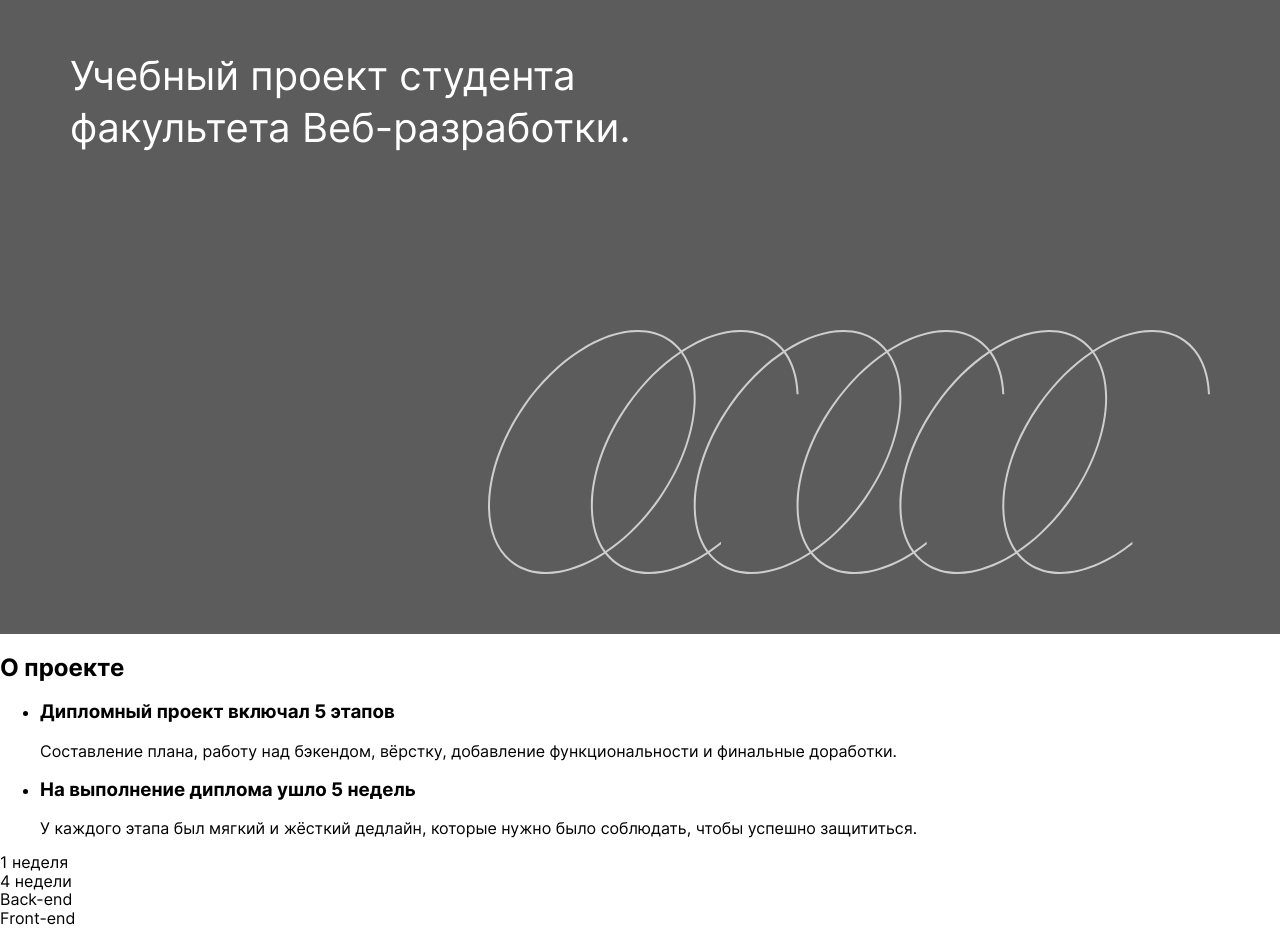
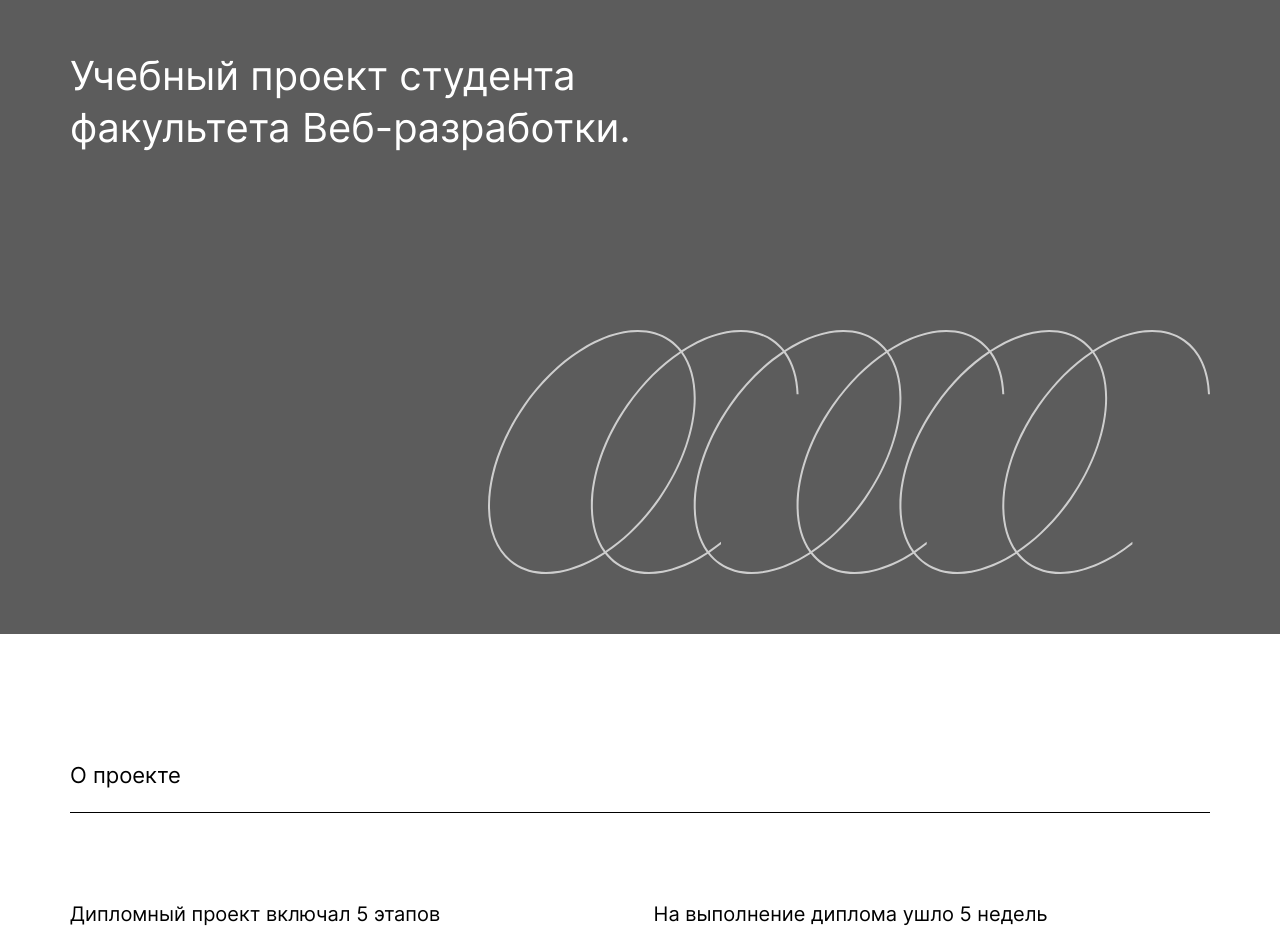
Before and after one commit to darud4/movies-explorer-frontend, a React (Create React App) app: page / in a window 1280 px wide. Shown: the top 952 px of the page. Before the commit the page ends 928 px from the top, so only its background shows below. Built offline with nearby package versions, Linux system fonts and the light colour scheme.

Commit message:
feat: make up about page on desktop

```diff
--- a/src/components/Main/AboutProject/AboutProject.css
+++ b/src/components/Main/AboutProject/AboutProject.css
@@ -1 +1,70 @@
-.about-project {}
+.about-project {
+  padding: 110px 70px 44px;
+}
+
+.about-project__texts {
+  list-style: none;
+  margin: 0;
+  padding: 0;
+  display: flex;
+  gap: 40px;
+  margin-top: 70px;
+  padding-bottom: 110px;
+}
+
+.about-project__subtitle {
+  font-size: 20px;
+  font-weight: 400;
+  line-height: 24px;
+  margin: 0;
+  padding: 0;
+}
+
+.about-project__caption {
+  font-size: 14px;
+  font-weight: 400;
+  line-height: 20px;
+  margin: 0;
+  padding: 0;
+  margin-top: 26px;
+}
+
+.about-project__title {
+  font-size: 22px;
+  font-weight: 400;
+  line-height: 27px;
+  display: inline-block;
+  width: 100%;
+  border-bottom: 1px solid black;
+  padding-bottom: 23px;
+}
+
+.time {
+  display: grid;
+  grid-template-columns: 1fr 4fr;
+}
+
+.time__bar {
+  display: flex;
+  background-color: rgba(242, 242, 242, 1);
+  height: 36px;
+  justify-content: center;
+  align-items: center;
+  font-size: 14px;
+  font-weight: 400;
+  line-height: 17px;
+}
+.time__bar_green {
+  background-color: rgba(43, 224, 128, 1);
+}
+
+.time__caption {
+  color: rgba(160, 160, 160, 1);
+  justify-content: center;
+  align-items: center;
+  display: flex;
+  height: 36px;
+  font-size: 14px;
+  font-weight: 500;
+  line-height: 17px;
+}
--- a/src/components/Main/AboutProject/AboutProject.js
+++ b/src/components/Main/AboutProject/AboutProject.js
@@ -13,11 +13,11 @@ function AboutProject() {
                 <p className="about-project__caption">У каждого этапа был мягкий и жёсткий дедлайн, которые нужно было соблюдать, чтобы успешно защититься.</p>
             </li>
         </ul>
-        <div className="about-project__time">
-            <div className="about-project__time-backend">1 неделя</div>
-            <div className="about-project__time-frontend">4 недели</div>
-            <div className="about-project__time-backend-caption">Back-end</div>
-            <div className="about-project__time-frontend-caption">Front-end</div>
+        <div className="time">
+            <div className="time__bar time__bar_green">1 неделя</div>
+            <div className="time__bar">4 недели</div>
+            <div className="time__caption">Back-end</div>
+            <div className="time__caption">Front-end</div>
         </div>
 
     </div>)
```
